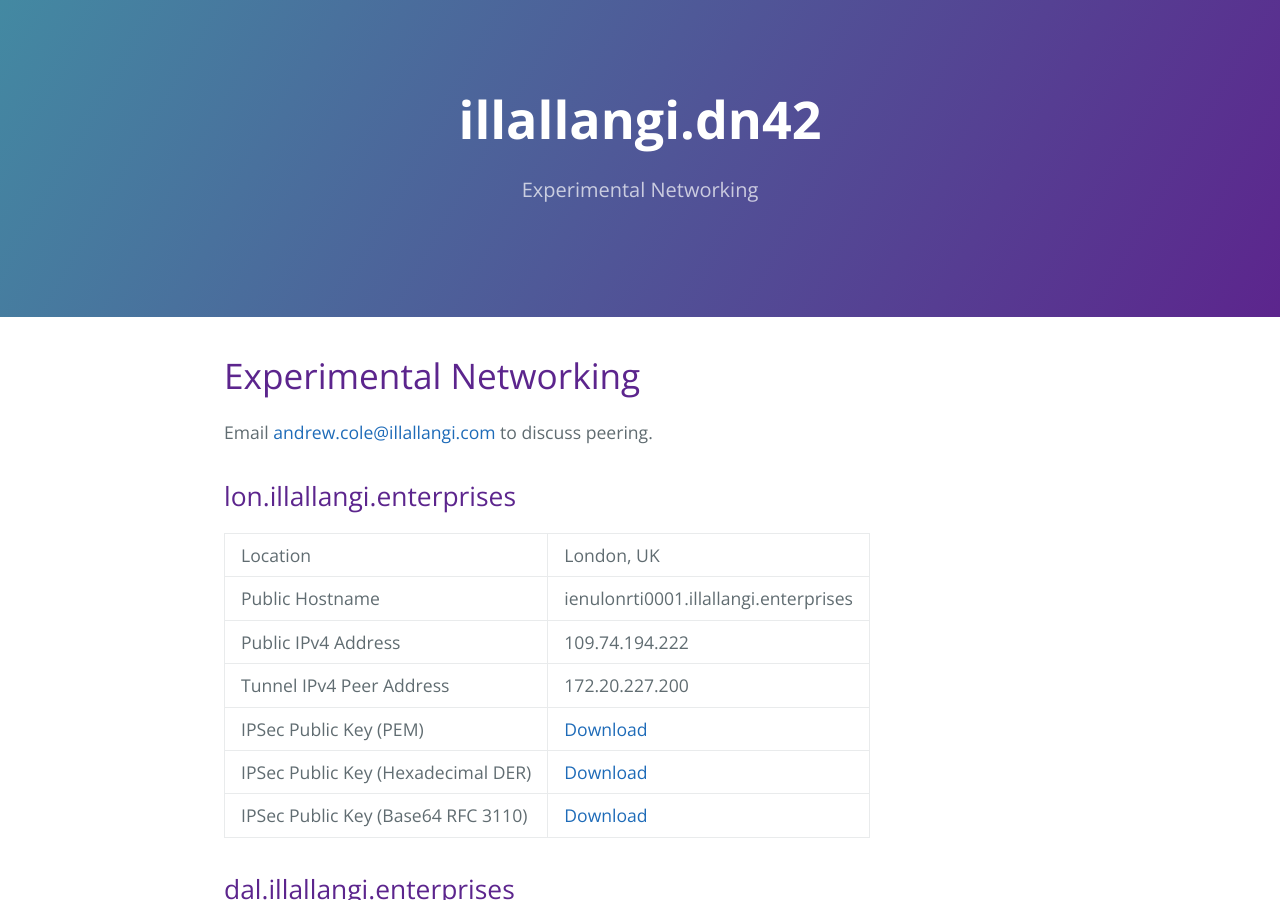
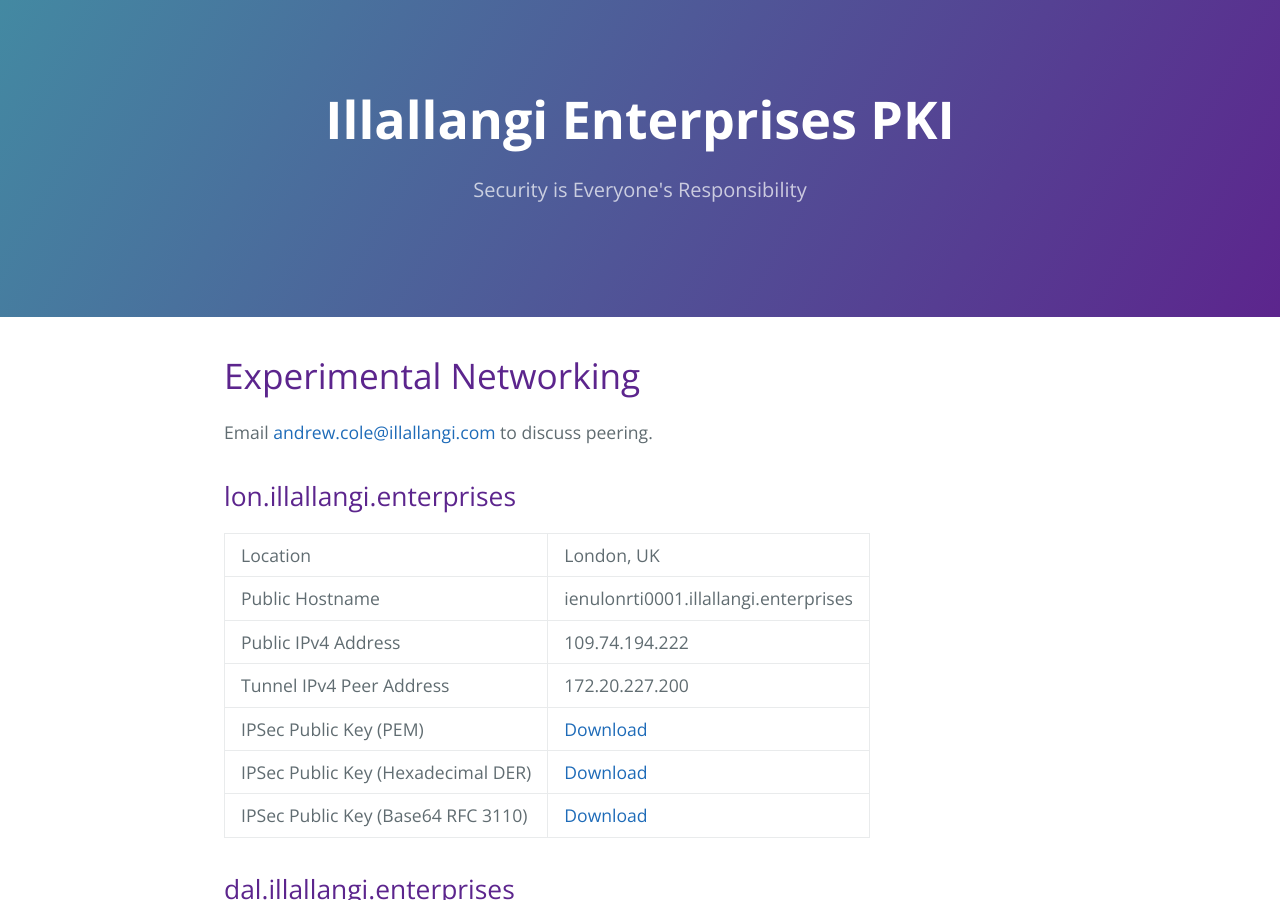
Before and after one commit to illallangi-web/dn42, a Jekyll site: the page built from index.md, in a window 1280 px wide and 900 px high. Built offline with Jekyll 4.4.1, drawn with Linux system fonts in a browser that asks for light colours; our own code applies the rules of GitHub Pages for plain Markdown files.

Commit message:
Updated for consistency

```diff
--- a/_config.yml
+++ b/_config.yml
@@ -1,7 +1,11 @@
-title: illallangi.dn42
+title: Illallangi Enterprises PKI
 owner: Andrew Cole
 email: andrew.cole@illallangi.com
 description: >-
-  Experimental Networking
+  Security is Everyone's Responsibility
+baseurl: ""
+url: "https://illallangi.enterprises"
+twitter_username: "illallangi"
+github_username:  "illallangi"
 color1: "#5C258D"
 color2: "#4389A2"
```
Also changed, not shown: README.md.
